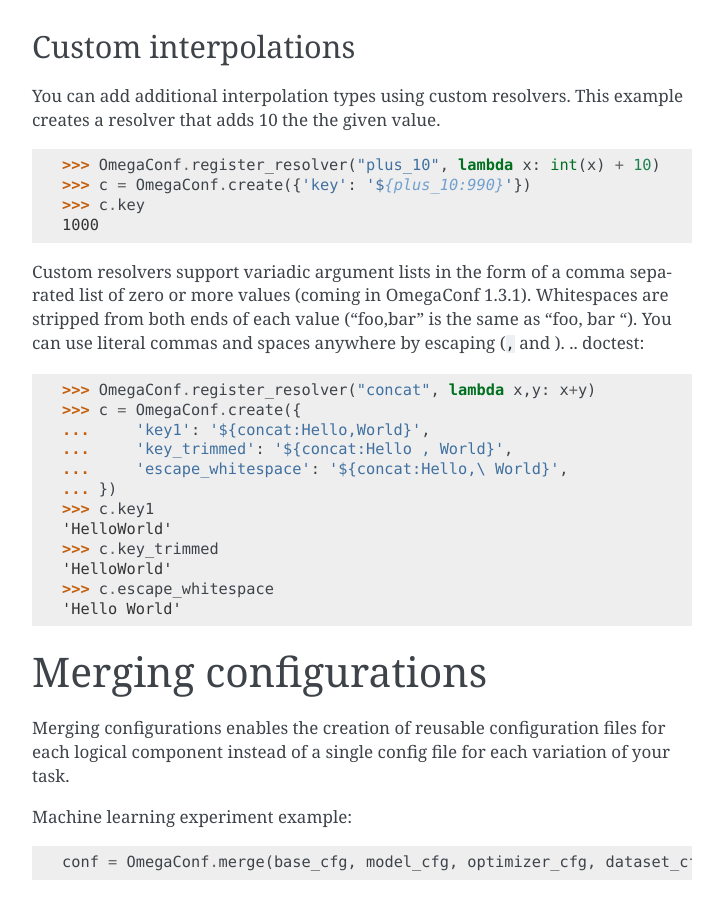
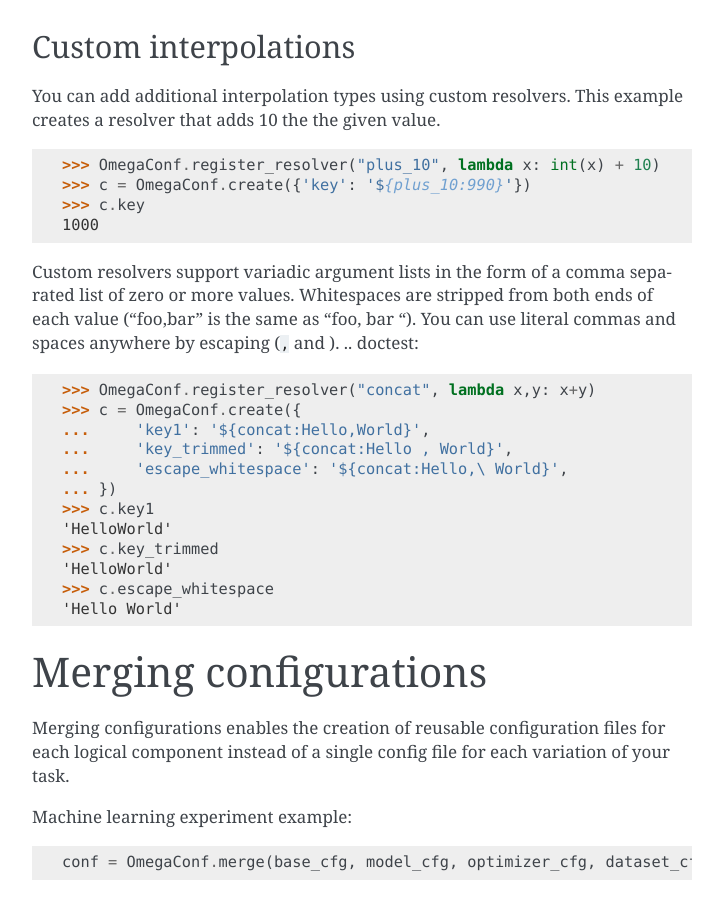
Before and after one commit to omry/omegaconf, a Sphinx documentation site: the page built from docs/source/usage.rst, in a window 1280 px wide and 900 px high, scrolled down 4516 px. Shown: the whole window, without its empty margins (388-1111 px from the left). Built offline with Sphinx 7.4.7, drawn with Linux system fonts in a browser that asks for light colours.

Commit message:
minor docs update

```diff
--- a/docs/source/usage.rst
+++ b/docs/source/usage.rst
@@ -254,7 +254,7 @@
     1000
 
 
-Custom resolvers support variadic argument lists in the form of a comma separated list of zero or more values (coming in OmegaConf 1.3.1).
+Custom resolvers support variadic argument lists in the form of a comma separated list of zero or more values.
 Whitespaces are stripped from both ends of each value ("foo,bar" is the same as "foo, bar ").
 You can use literal commas and spaces anywhere by escaping (:code:`\,` and :code:`\ `).
 .. doctest::
```
